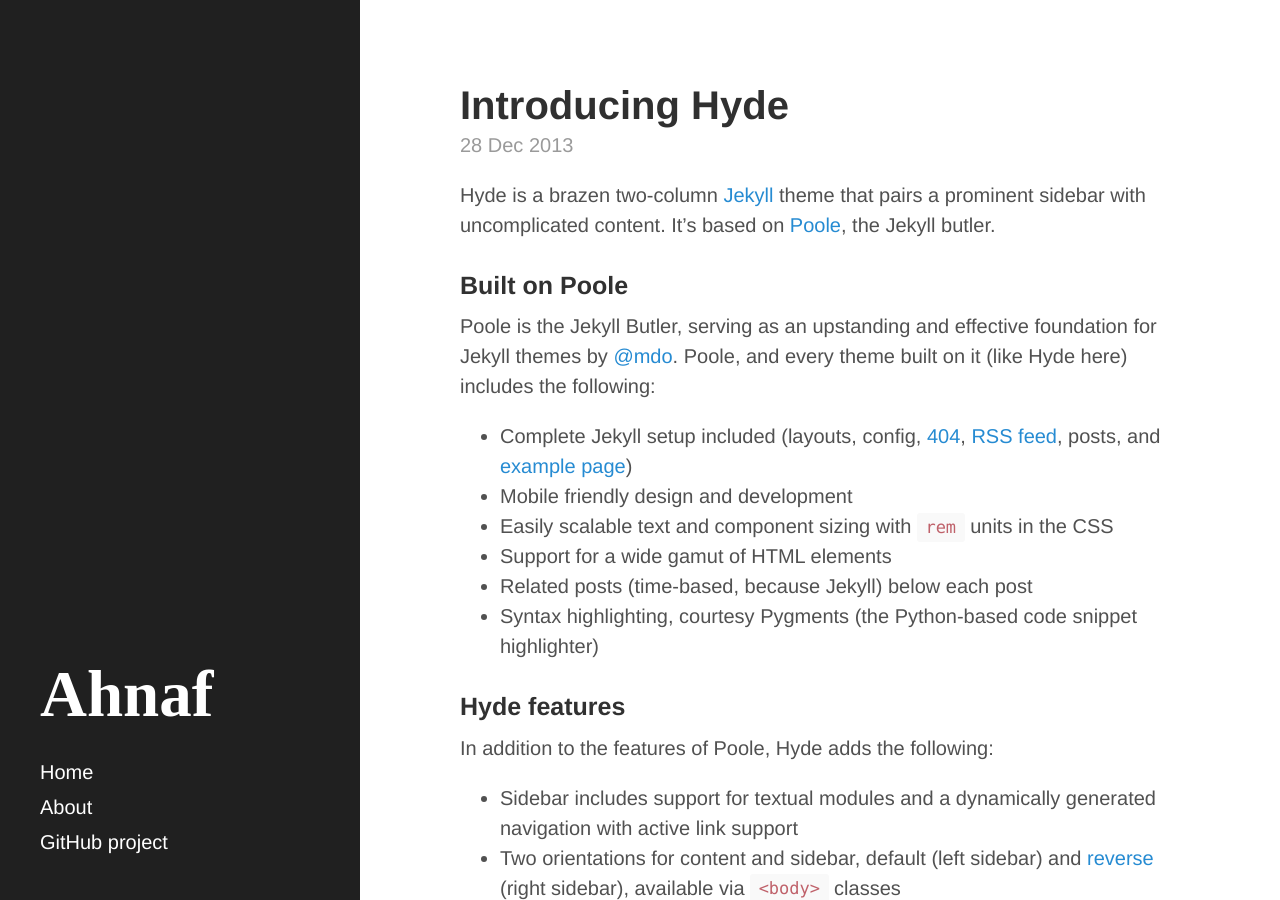
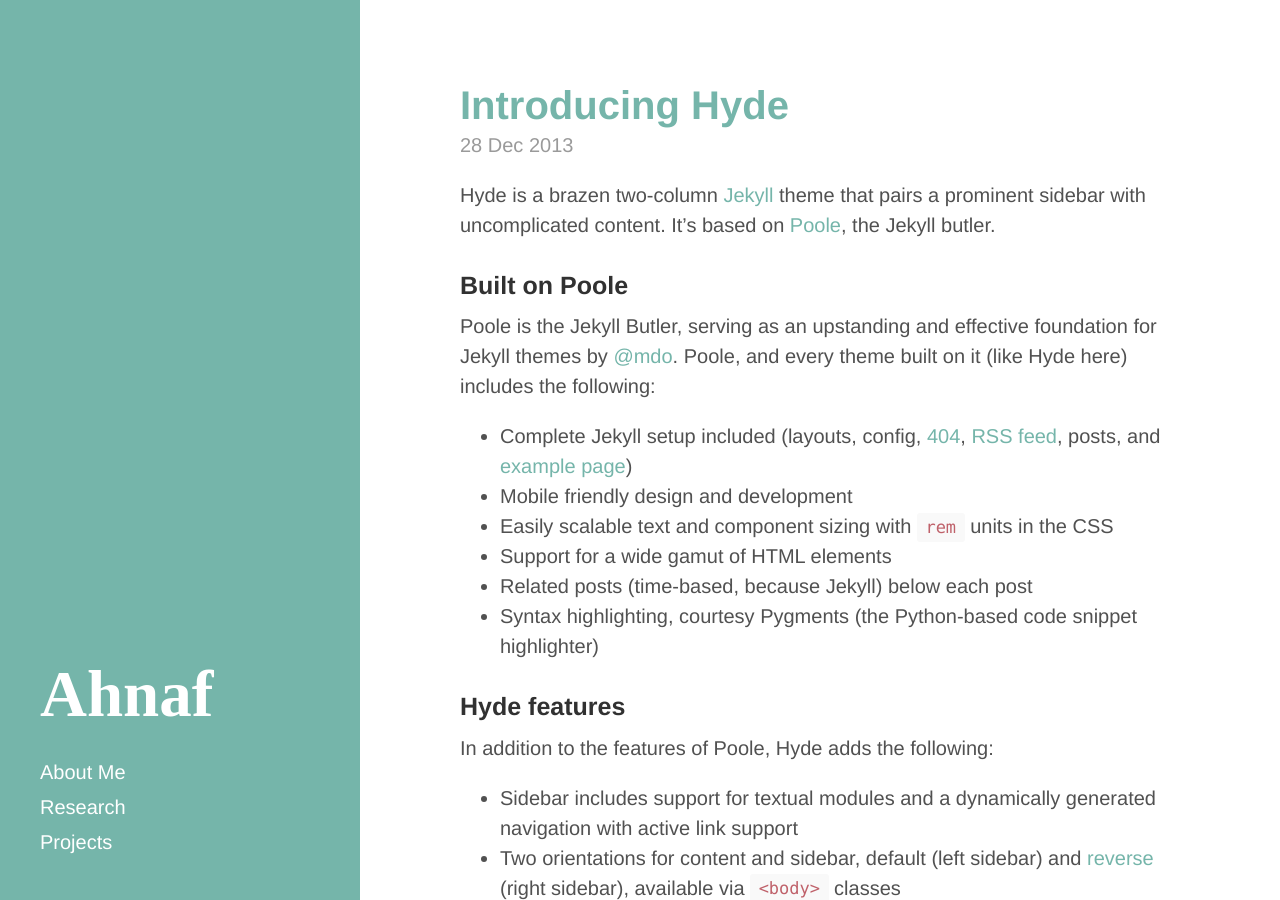
Before and after one commit to ahnafasifkhan/ahnafasifkhan.github.io, a Jekyll site: the page built from index.html, in a window 1280 px wide and 900 px high. Built offline with Jekyll 4.4.1, drawn with Linux system fonts in a browser that asks for light colours; Markdown is read by kramdown in place of the engine named in the settings; the list of posts is cut into pages by our own code.

Commit message:
change theme

```diff
--- a/_includes/sidebar.html
+++ b/_includes/sidebar.html
@@ -10,9 +10,11 @@
     </div>
 
     <nav class="sidebar-nav">
-      <a class="sidebar-nav-item{% if page.url == site.baseurl %} active{% endif %}" href="{{ site.baseurl }}">Home</a>
+      <a class="sidebar-nav-item{% if page.url == site.baseurl %} active{% endif %}" href="">About Me</a>
+      <a class="sidebar-nav-item" href="">Research</a>
+      <a class="sidebar-nav-item" href="">Projects</a>
 
-      {% comment %}
+      <!-- {% comment %}
         The code below dynamically generates a sidebar nav of pages with
         `layout: page` in the front-matter. See readme for usage.
       {% endcomment %}
@@ -24,10 +26,10 @@
             <a class="sidebar-nav-item{% if page.url == node.url %} active{% endif %}" href="{{ node.url }}">{{ node.title }}</a>
           {% endif %}
         {% endif %}
-      {% endfor %}
+      {% endfor %} -->
 
       <!-- <a class="sidebar-nav-item" href="{{ site.github.repo }}/archive/v{{ site.version }}.zip">Download</a> -->
-      <a class="sidebar-nav-item" href="{{ site.github.repo }}">GitHub project</a>
+      <!-- <a class="sidebar-nav-item" href="{{ site.github.repo }}">GitHub project</a> -->
       <!-- <span class="sidebar-nav-item">Currently v{{ site.version }}</span> -->
     </nav>
 
--- a/_layouts/default.html
+++ b/_layouts/default.html
@@ -3,7 +3,7 @@
 
   {% include head.html %}
 
-  <body>
+  <body class="theme-base-0c">
 
     {% include sidebar.html %}
 
```
